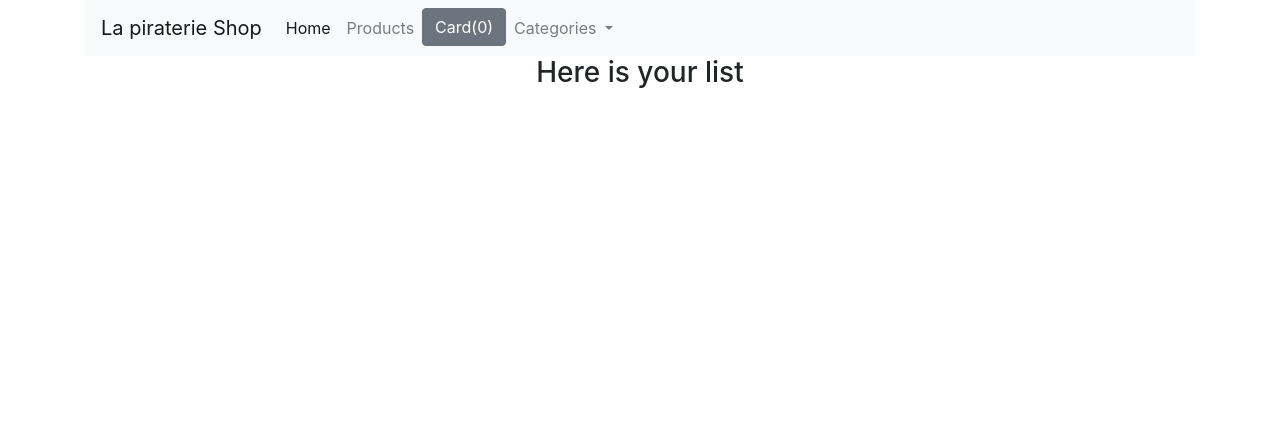
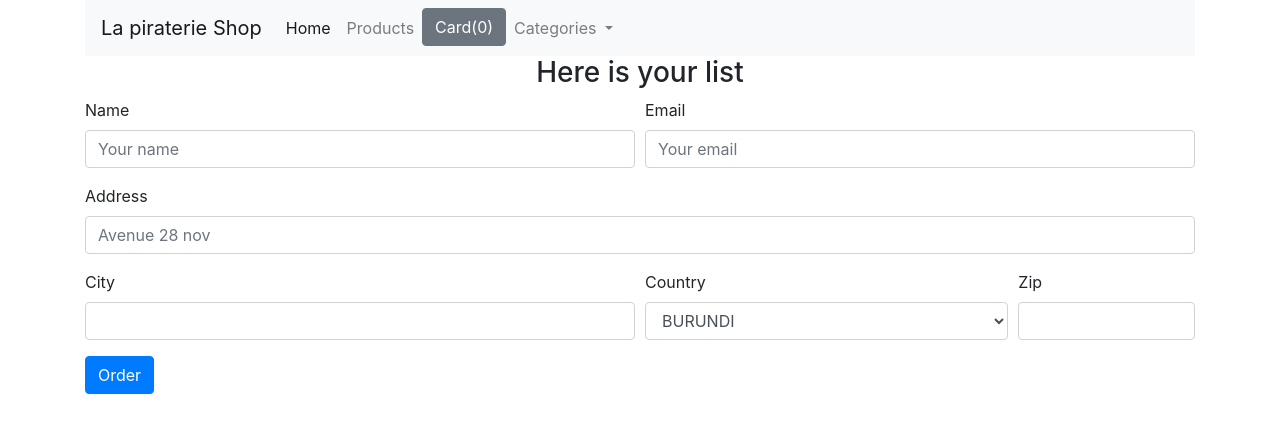
Before and after one commit to TonyV23/Sellit, a Django app: page /checkout in a window 1280 px wide. Shown: the top 433 px of the page. Run offline with Django 3.2, Linux system fonts and the light colour scheme; some libraries are stand-ins or nearby versions.

Commit message:
added form for users'order

```diff
--- a/shop/templates/shop/checkout.html
+++ b/shop/templates/shop/checkout.html
@@ -7,6 +7,49 @@
         <ul class="list-group" id="item-list">
             <h3 class="text-center">Here is your list</h3>
         </ul>
+    </div>
+</div>
+
+<div class="row">
+    <div class="col-md-12">
+        <form method="POST">
+            {% csrf_token %}    <!--  handling security -->
+            <div class="form-row">
+              <div class="form-group col-md-6">
+                <label for="inputEmail4">Name</label>
+                <input type="text" class="form-control" id="name" name="name" placeholder="Your name">
+              </div>
+              <div class="form-group col-md-6">
+                <label for="inputPassword4">Email</label>
+                <input type="email" class="form-control" id="email" name="email" placeholder="Your email">
+              </div>
+            </div>
+            <div class="form-group">
+              <label for="inputAddress">Address</label>
+              <input type="text" class="form-control" id="address" name="address" placeholder="Avenue 28 nov">
+            </div>
+            <div class="form-row">
+              <div class="form-group col-md-6">
+                <label for="inputCity">City</label>
+                <input type="text" id="city" name="city" class="form-control" id="inputCity">
+              </div>
+              <div class="form-group col-md-4">
+                <label for="inputState">Country</label>
+                <select id="country" name="country" class="form-control">
+                  <option selected>BURUNDI</option>
+                  <option>RWANDA</option>
+                  <option>TANZANIE</option>
+                  <option>RD CONGO</option>
+                  <option>CANADA</option>
+                </select>
+              </div>
+              <div class="form-group col-md-2">
+                <label for="inputZip">Zip</label>
+                <input type="text" name="zipcode" id="zipcode"  class="form-control" id="inputZip">
+              </div>
+            </div>
+            <button type="submit" class="btn btn-primary">Order</button>
+          </form>
     </div>
 </div>
 
```
